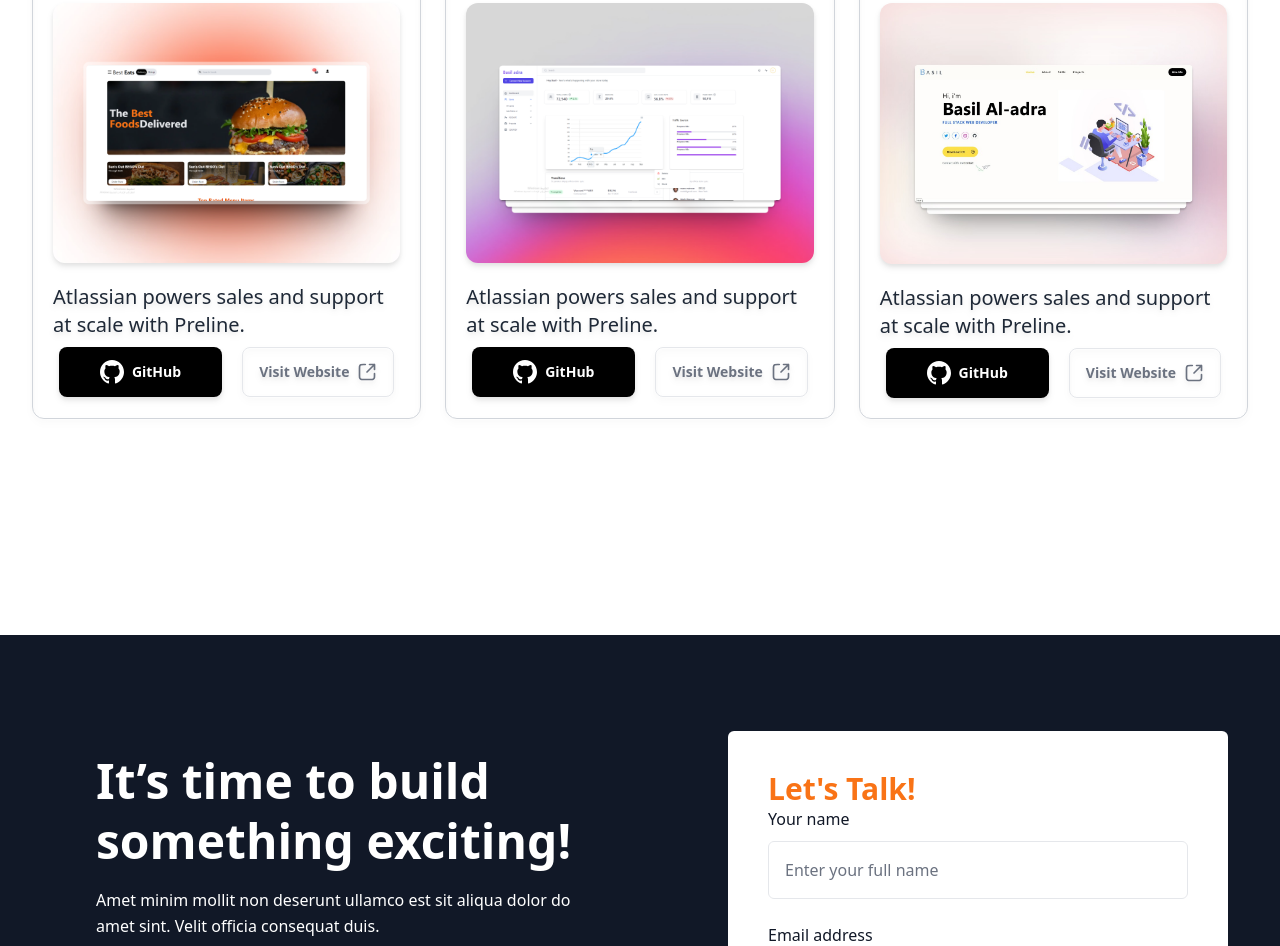
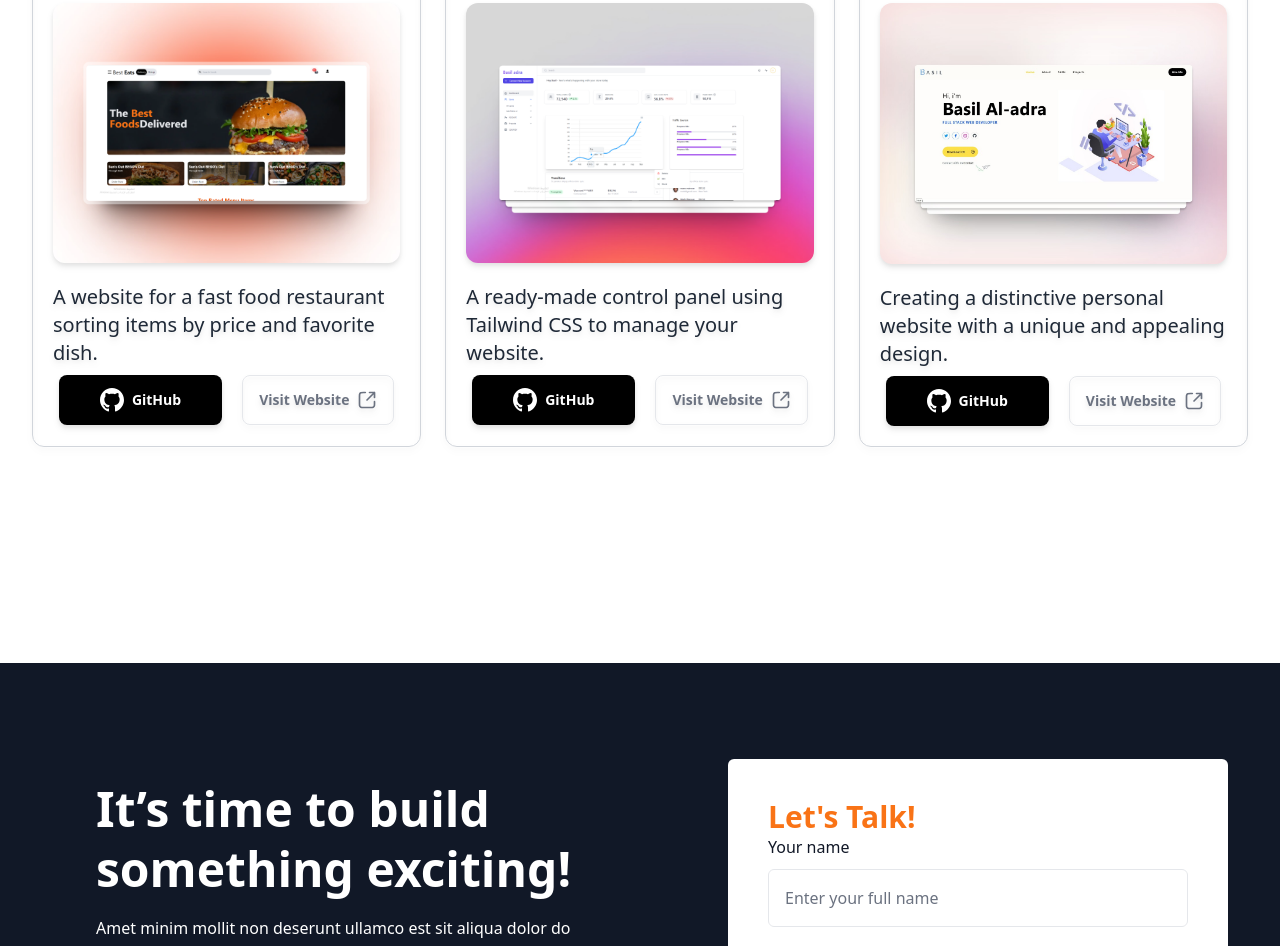
Before and after one commit to Basil-Aladra/Basil-portfolio3, a website: page index.html in a window 1280 px wide. Shown: the part 2247-3193 px from the top of the page. Drawn offline with nearby package versions, Linux system fonts and the light colour scheme.

Commit message:
new titles
ds

```diff
--- a/index.html
+++ b/index.html
@@ -418,7 +418,7 @@
   <!--end Skills Card-->
 
   <!--Project-->
-  <!--Project-->
+
   <!-- Card Blog -->
   <div id="project" class="max-w-[85rem] px-4 py-10 sm:px-6 lg:px-8 lg:py-14 mx-auto">
     <!-- Title -->
@@ -441,7 +441,7 @@
           <img class="w-full object-cover rounded-xl" src="./images/food3.png" alt="Image Description" />
         </div>
         <h3 class="mt-5 text-xl text-gray-800 dark:text-gray-300 dark:hover:text-white">
-          Atlassian powers sales and support at scale with Preline.
+          A website for a fast food restaurant sorting items by price and favorite dish.
         </h3>
         <div class="flex justify-center gap-5 mt-2">
           <button type="button"
@@ -472,7 +472,7 @@
           <img class="w-full object-cover rounded-xl" src="./images/dash3.png" alt="Image Description" />
         </div>
         <h3 class="mt-5 text-xl text-gray-800 dark:text-gray-300 dark:hover:text-white">
-          Atlassian powers sales and support at scale with Preline.
+          A ready-made control panel using Tailwind CSS to manage your website.
         </h3>
         <div class="flex justify-center gap-5 mt-2">
           <button type="button"
@@ -503,7 +503,7 @@
           <img class="w-full object-cover rounded-xl" src="./images/web.jpeg" alt="Image Description" />
         </div>
         <h3 class="mt-5 text-xl text-gray-800 dark:text-gray-300 dark:hover:text-white">
-          Atlassian powers sales and support at scale with Preline.
+          Creating a distinctive personal website with a unique and appealing design.
         </h3>
         <div class="flex justify-center gap-5 mt-2">
           <button type="button"
@@ -529,8 +529,7 @@
     </div>
     <!-- End Grid -->
   </div>
-  <!-- End Card Blog -->
-  <!--End Project-->
+
   <!--End Project-->
 
   <section id="contact" class="py-10 bg-gray-900 sm:py-16 lg:py-24 mt-40">
```
